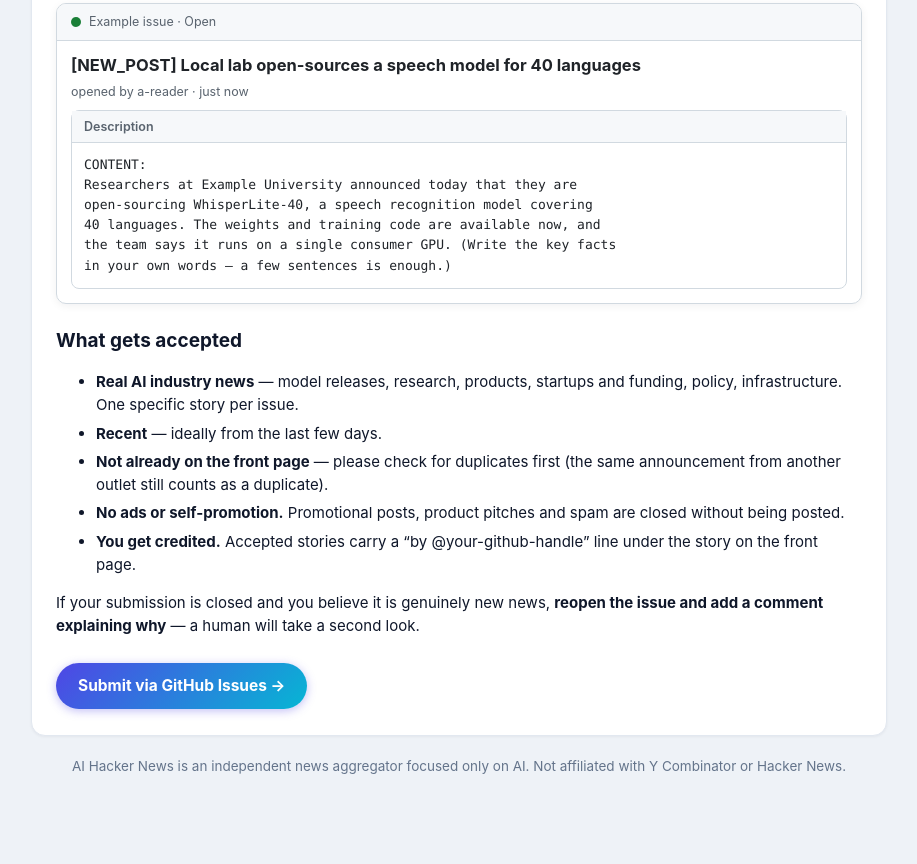
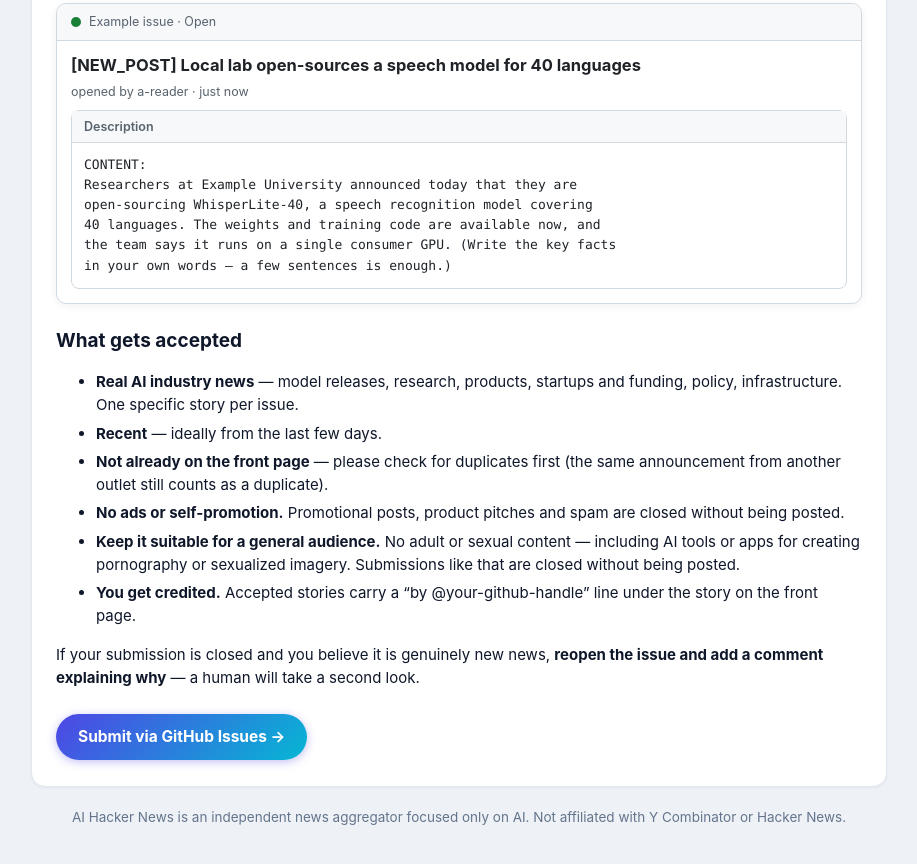
Before and after one commit to aihackernews/aihackernews.github.io, a plain HTML site: page docs/submit.html in a window 1280 px wide. Shown: the part 1016-1880 px from the top of the page, without its empty margins (181-1098 px from the left). Before the commit the page ends 1833 px from the top, so only its background shows below. Drawn offline with Linux system fonts and the light colour scheme.

Commit message:
Content policy: general-audience gate for gathered and submitted stories

```diff
--- a/docs/submit.html
+++ b/docs/submit.html
@@ -165,6 +165,7 @@ in your own words — a few sentences is enough.)</pre>
       <li><strong>Recent</strong> — ideally from the last few days.</li>
       <li><strong>Not already on the front page</strong> — please check for duplicates first (the same announcement from another outlet still counts as a duplicate).</li>
       <li><strong>No ads or self-promotion.</strong> Promotional posts, product pitches and spam are closed without being posted.</li>
+      <li><strong>Keep it suitable for a general audience.</strong> No adult or sexual content — including AI tools or apps for creating pornography or sexualized imagery. Submissions like that are closed without being posted.</li>
       <li><strong>You get credited.</strong> Accepted stories carry a “by @your-github-handle” line under the story on the front page.</li>
     </ul>
     <p>If your submission is closed and you believe it is genuinely new news, <strong>reopen the issue and add a comment explaining why</strong> — a human will take a second look.</p>
```
Also changed, not shown: 1 other file.
